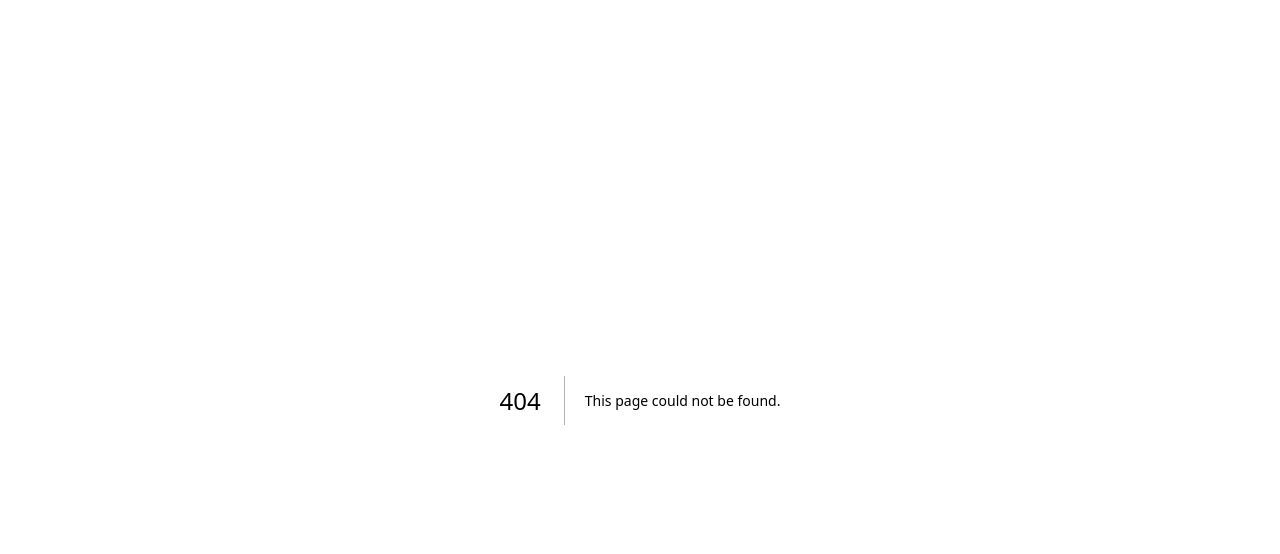
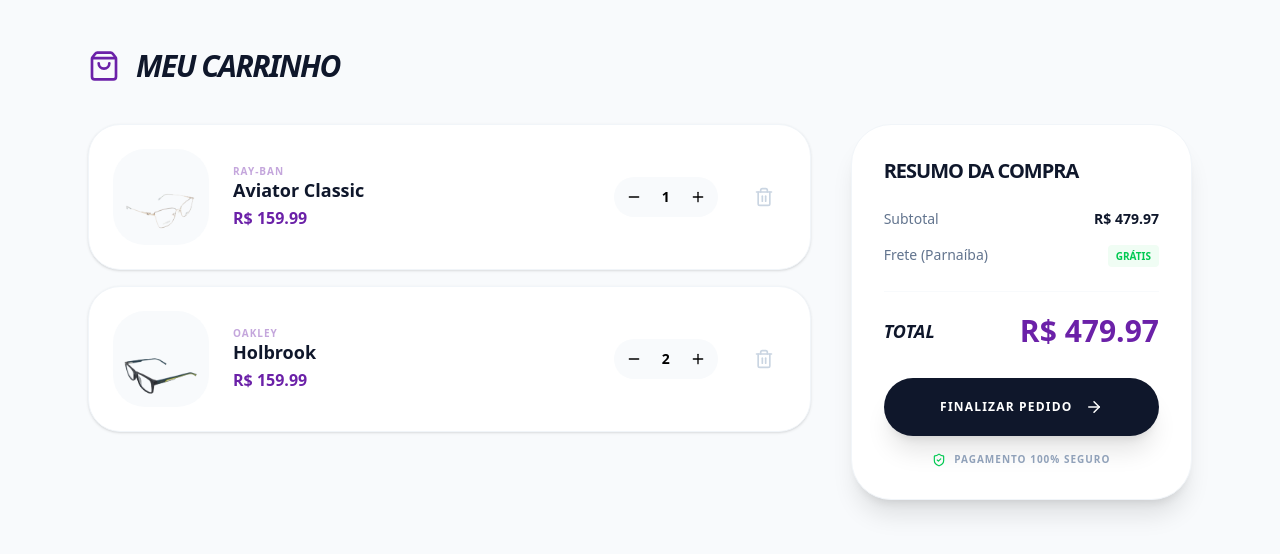
Before and after one commit to LorranFont/otica-popular-lp, a Next.js app: page /carrinho in a window 1280 px wide. Before the commit this address had no page. Shown: the top 554 px of the page. Built offline with nearby package versions, Linux system fonts and the light colour scheme.

Commit message:
feat: implementacao visual do carrinho de compras com resumo de valores

```diff
--- /dev/null
+++ b/app/carrinho/page.tsx
@@ -0,0 +1,100 @@
+"use client";
+import { useState } from "react";
+import Image from "next/image";
+import Link from "next/link";
+import { Trash2, Plus, Minus, ArrowRight, ShoppingBag, ShieldCheck } from "lucide-react";
+import { PRODUTOS } from "../../constants";
+
+export default function PaginaCarrinho() {
+  // Simulando o estado do carrinho que virá do banco
+  const [itens, setItens] = useState([
+    { ...PRODUTOS[0], quantidade: 1 },
+    { ...PRODUTOS[1], quantidade: 2 },
+  ]);
+
+  const subtotal = itens.reduce((acc, item) => acc + (item.precoPromocional || item.preco) * item.quantidade, 0);
+  const frete = 0; // Exemplo: frete grátis para Parnaíba
+
+  return (
+    <main className="min-h-screen bg-slate-50 py-12">
+      <div className="container mx-auto px-6 max-w-6xl">
+        <h1 className="text-3xl font-black text-slate-900 mb-10 uppercase italic tracking-tighter flex items-center gap-4">
+          <ShoppingBag size={32} className="text-otica-roxo" /> Meu Carrinho
+        </h1>
+
+        <div className="grid grid-cols-1 lg:grid-cols-12 gap-10">
+
+          {/* LISTA DE PRODUTOS  */}
+          <div className="lg:col-span-8 flex flex-col gap-4">
+            {itens.length > 0 ? (
+              itens.map((item) => (
+                <div key={item.id} className="bg-white rounded-[32px] p-6 border border-slate-100 shadow-sm flex items-center gap-6">
+                  {/* Imagem */}
+                  <div className="w-24 h-24 bg-slate-50 rounded-2xl flex-shrink-0 p-2">
+                    <Image src={item.imagem} alt={item.modelo} width={100} height={100} className="object-contain" />
+                  </div>
+
+                  {/* Detalhes */}
+                  <div className="flex-1">
+                    <p className="text-[10px] font-black text-otica-roxo/40 uppercase tracking-widest">{item.marca}</p>
+                    <h3 className="text-lg font-bold text-slate-900 leading-tight">{item.modelo}</h3>
+                    <p className="text-otica-roxo font-black mt-1">R$ {(item.precoPromocional || item.preco).toFixed(2)}</p>
+                  </div>
+
+                  {/* Quantidade */}
+                  <div className="flex items-center gap-3 bg-slate-50 p-2 rounded-xl">
+                    <button className="p-1 hover:text-otica-roxo"><Minus size={16} /></button>
+                    <span className="font-bold text-sm w-4 text-center">{item.quantidade}</span>
+                    <button className="p-1 hover:text-otica-roxo"><Plus size={16} /></button>
+                  </div>
+
+                  {/* Remover */}
+                  <button className="font-rubik p-3 text-slate-300 hover:text-red-500 transition-colors">
+                    <Trash2 size={20} />
+                  </button>
+                </div>
+              ))
+            ) : (
+              <div className="bg-white rounded-[40px] p-20 text-center border-2 border-dashed border-slate-200">
+                <p className="text-slate-400 font-bold italic">Seu carrinho está vazio.</p>
+                <Link href="/" className="inline-block mt-6 bg-otica-roxo text-white px-8 py-3 rounded-full font-black text-xs uppercase">Voltar à loja</Link>
+              </div>
+            )}
+          </div>
+
+          {/* RESUMO DO PEDIDO  */}
+          <div className="lg:col-span-4">
+            <div className="bg-white rounded-[40px] p-8 border border-slate-100 shadow-xl sticky top-32">
+              <h2 className="text-xl font-black text-slate-900 mb-6 uppercase tracking-tighter">Resumo da Compra</h2>
+
+              <div className="space-y-4 mb-6 pb-6 border-b border-slate-50">
+                <div className="flex justify-between text-sm">
+                  <span className="text-slate-500 font-medium">Subtotal</span>
+                  <span className="text-slate-900 font-bold">R$ {subtotal.toFixed(2)}</span>
+                </div>
+                <div className="flex justify-between text-sm">
+                  <span className="text-slate-500 font-medium">Frete (Parnaíba)</span>
+                  <span className="text-green-500 font-bold uppercase text-[10px] bg-green-50 px-2 py-1 rounded">Grátis</span>
+                </div>
+              </div>
+
+              <div className="flex justify-between items-center mb-8">
+                <span className="text-lg font-black text-slate-900 uppercase italic">Total</span>
+                <span className="text-3xl font-black text-otica-roxo leading-none">R$ {subtotal.toFixed(2)}</span>
+              </div>
+
+              <button className="w-full bg-slate-900 text-white font-black py-5 rounded-2xl flex items-center justify-center gap-3 hover:bg-otica-roxo transition-all shadow-xl uppercase text-xs tracking-widest mb-4">
+                Finalizar Pedido <ArrowRight size={18} />
+              </button>
+
+              <div className="flex items-center justify-center gap-2 text-[10px] text-slate-400 font-bold uppercase tracking-widest">
+                <ShieldCheck size={14} className="text-green-500" /> Pagamento 100% Seguro
+              </div>
+            </div>
+          </div>
+
+        </div>
+      </div>
+    </main>
+  );
+}
--- a/app/page.tsx
+++ b/app/page.tsx
@@ -75,7 +75,9 @@ export default function Home() {
         </button>
 
         <button className="relative p-2 rounded-full text-white hover:text-otica-amarelo transition-all">
-          <ShoppingCart size={isScrolled ? 24 : 28} strokeWidth={1.5} />
+          <a href="/carrinho">
+            <ShoppingCart size={isScrolled ? 24 : 28} strokeWidth={1.5} />
+          </a>
           <span className="absolute top-1 right-1 bg-white text-otica-roxo text-[9px] font-black w-4 h-4 rounded-full flex items-center justify-center border border-otica-roxo">
             0
           </span>
```
